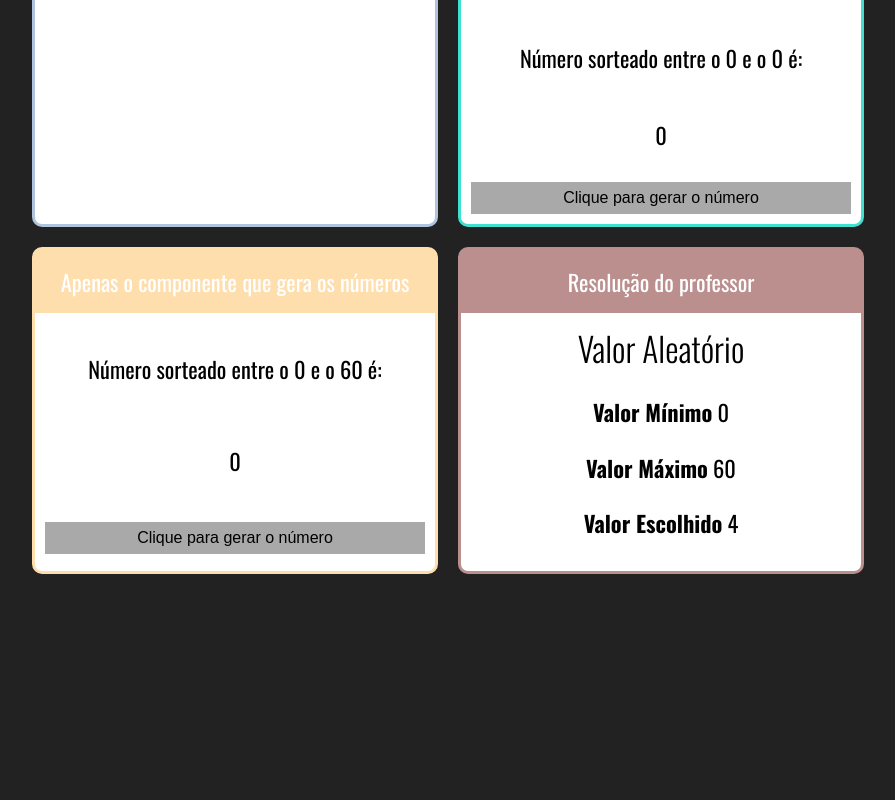
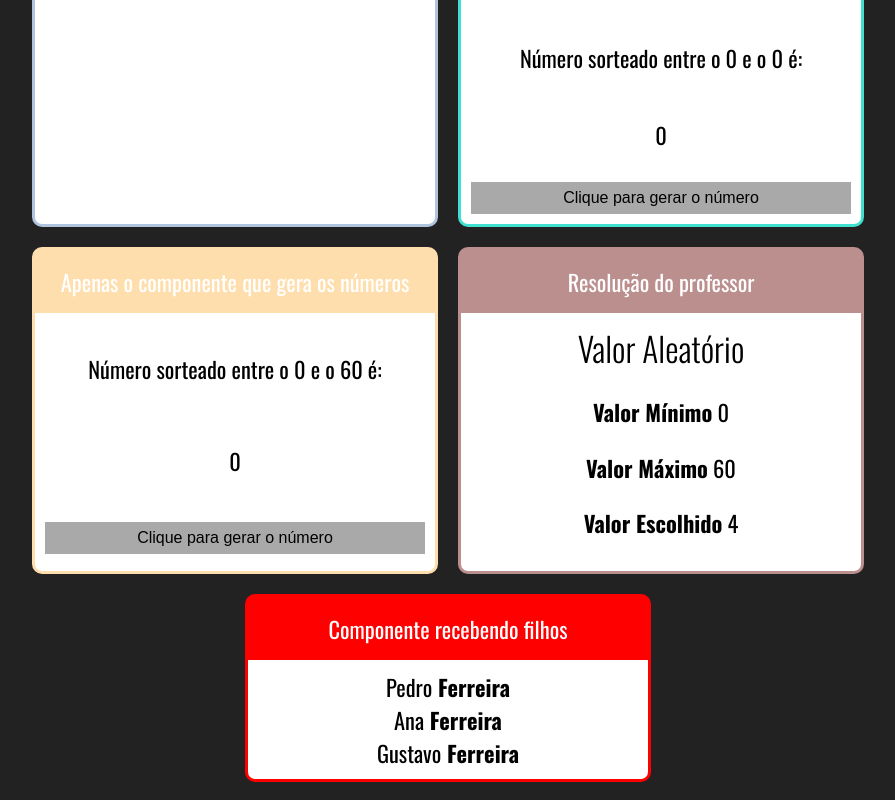
Before and after one commit to BrunaSepulveda/React-Redux_Udemy, a React (Create React App) app in the folder fundamentos-react/: page / in a window 1280 px wide. Shown: the part 393-1193 px from the top of the page, without its empty margins (192-1087 px from the left). Before the commit the page ends 985 px from the top, so only its background shows below. Built offline with nearby package versions, Linux system fonts and the light colour scheme.

Commit message:
cria componente que recebe filhos diretamente no return e a passagem de props com spread

```diff
--- a/fundamentos-react/src/App.jsx
+++ b/fundamentos-react/src/App.jsx
@@ -3,8 +3,9 @@ import './App.css'
 import Primeiro from './componentes/basicos/Primeiro'
 import DescricaoAle from './componentes/DescricaoAle';
 import Aleatorio from './componentes/Aleatorio';
-import AleatorioProfessor from './componentes/AleatorioProfessor'
-import Card from './componentes/layout/Card'
+import AleatorioProfessor from './componentes/AleatorioProfessor';
+import Card from './componentes/layout/Card';
+import Familia from './componentes/basicos/Familia'
 
 const App = () => {
   return (
@@ -24,6 +25,9 @@ const App = () => {
         <Card titulo="Resolução do professor" color="#BC8F8F">
           <AleatorioProfessor min={0} max={60} />
         </Card>
+        <Card titulo="Componente recebendo filhos" color="#FF0000">
+          <Familia sobrenome="Ferreira" />
+        </Card>
       </div>
     </div>
   )
--- /dev/null
+++ b/fundamentos-react/src/componentes/basicos/Familia.jsx
@@ -0,0 +1,12 @@
+import React from 'react';
+import MembroFamilia from './MembroFamília'
+
+export default props => {
+  return(
+    <div>
+      <MembroFamilia nome="Pedro" { ...props }/>
+      <MembroFamilia nome="Ana" { ...props }/>
+      <MembroFamilia nome="Gustavo" { ...props }/>
+    </div>
+  );
+};
--- /dev/null
+++ b/fundamentos-react/src/componentes/basicos/MembroFamília.jsx
@@ -0,0 +1,10 @@
+import React from 'react';
+
+export default props => {
+  return (
+    <div>
+      {props.nome}
+      <strong> {props.sobrenome} </strong>
+    </div>
+  );
+};
```
